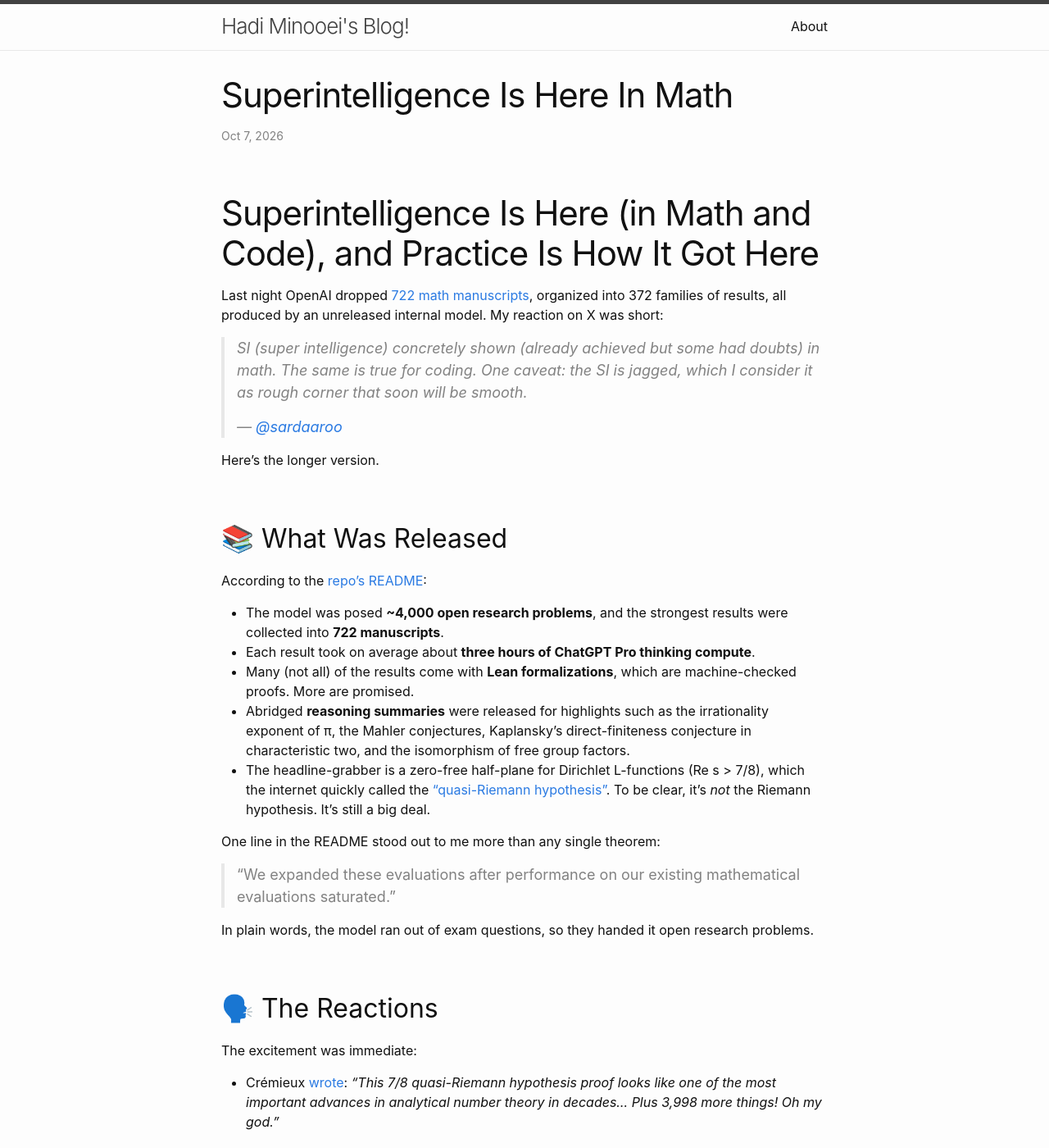
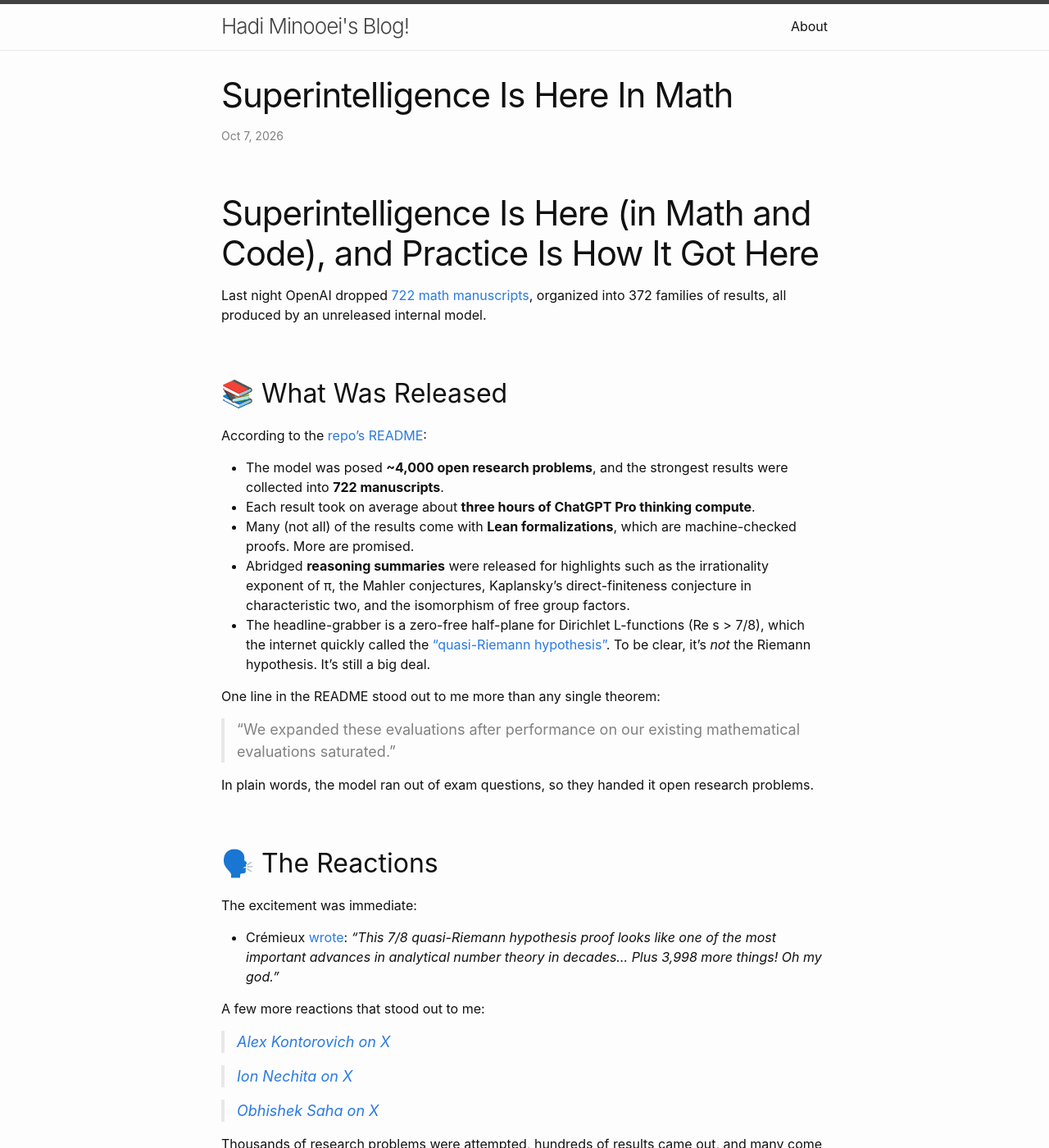
Before and after one commit to hminooei/hminooei.github.io, a Jekyll site: the page built from _posts/2026-10-07-superintelligence-is-here-in-math.md, in a window 1280 px wide and 1400 px high. Shown: the whole window at 82% size. Built offline with Jekyll 4.4.1, drawn with Linux system fonts in a browser that asks for light colours; our own code applies the rules of GitHub Pages for plain Markdown files; comment, search, counter and statistics services are not loaded; some of the changed text lies outside the part shown.

Commit message:
Remove tweet quote from intro
Co-Authored-By: Claude Opus 5.5 <noreply@anthropic.com>
Claude-Session: https://claude.ai/code/session_01GvvBUFyDKbqwmYNNdzLGXa

```diff
--- a/_posts/2026-10-07-superintelligence-is-here-in-math.md
+++ b/_posts/2026-10-07-superintelligence-is-here-in-math.md
@@ -1,12 +1,6 @@
 # Superintelligence Is Here (in Math and Code), and Practice Is How It Got Here
 
-Last night OpenAI dropped [722 math manuscripts](https://github.com/openai/math), organized into 372 families of results, all produced by an unreleased internal model. My reaction on X was short:
-
-> SI (super intelligence) concretely shown (already achieved but some had doubts) in math. The same is true for coding. One caveat: the SI is jagged, which I consider it as rough corner that soon will be smooth.
->
-> — [@sardaaroo](https://x.com/sardaaroo/status/2107716178672050413)
-
-Here's the longer version.
+Last night OpenAI dropped [722 math manuscripts](https://github.com/openai/math), organized into 372 families of results, all produced by an unreleased internal model.
 
 ## 📚 What Was Released
 
@@ -43,7 +37,7 @@ Thousands of research problems were attempted, hundreds of results came out, and
 
 ## 🧗 "Jagged" Superintelligence
 
-The caveat in my tweet matters. This superintelligence is **jagged**. The same model that proves new results about L-functions can still fumble tasks a teenager finds trivial.
+There's one important caveat: this superintelligence is **jagged**. The same model that proves new results about L-functions can still fumble tasks a teenager finds trivial.
 
 I see that jaggedness as **rough corners, not a ceiling**. To see why, look at *how* these models got so good at math and code in the first place.
 
```
